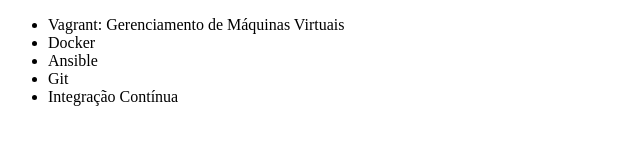
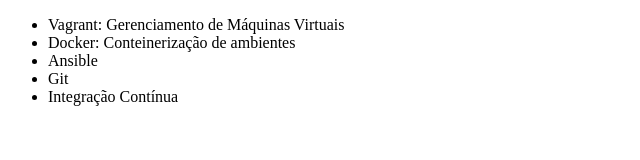
Before and after one commit to ERAjeje/curso-alura-git, a plain HTML site: page index.html in a window 1280 px wide. Shown: the whole page, without its empty margins (0-640 px from the left). Drawn offline with Linux system fonts and the light colour scheme.

Commit message:
correcao nome curso docker

```diff
--- a/index.html
+++ b/index.html
@@ -9,7 +9,7 @@
 <body>
     <ul>
         <li>Vagrant: Gerenciamento de Máquinas Virtuais</li>
-        <li>Docker</li>
+        <li>Docker: Conteinerização de ambientes</li>
         <li>Ansible</li>
         <li>Git</li>
         <li>Integração Contínua</li>
```
